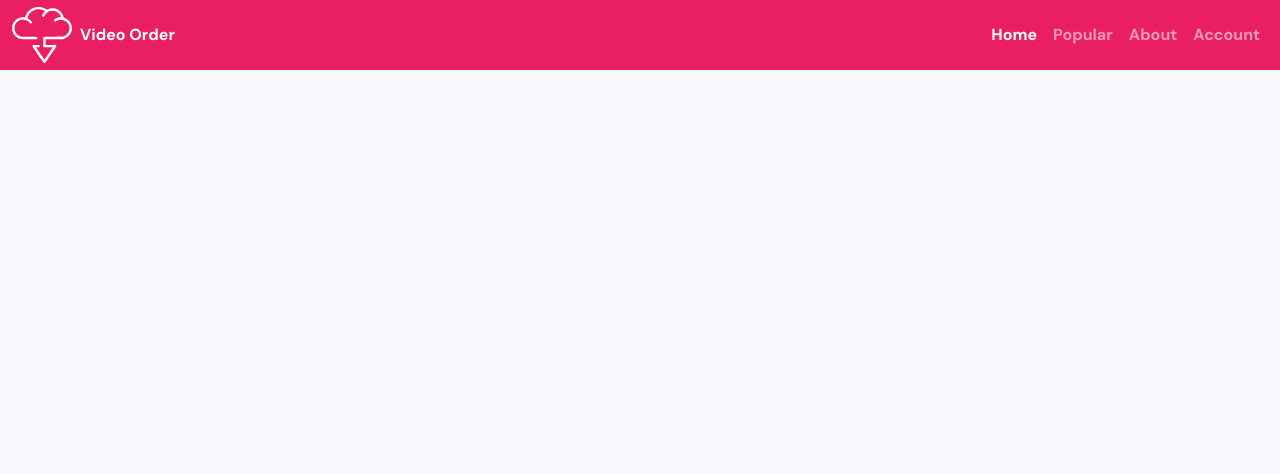
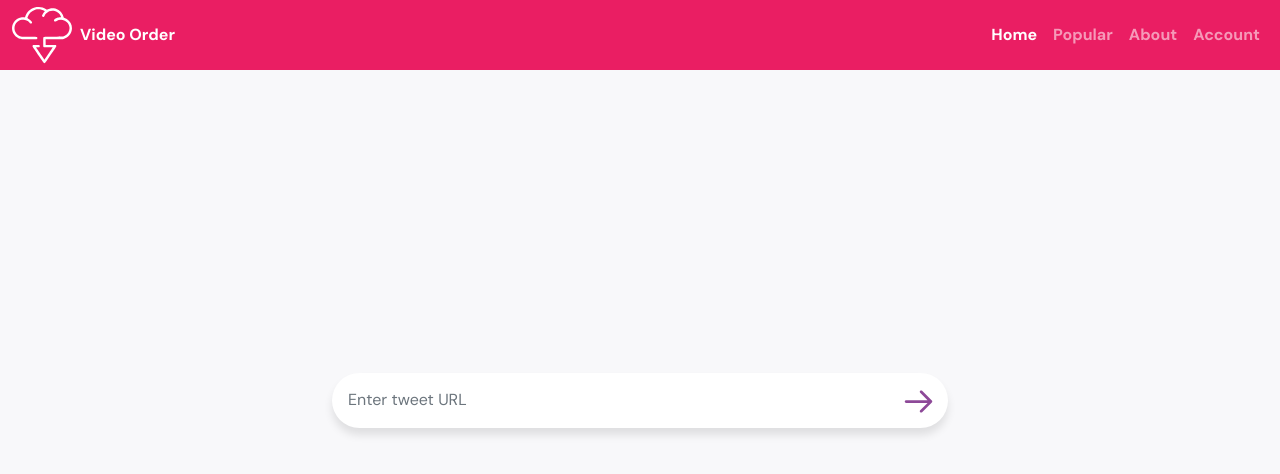
Before and after one commit to james-muriithi/video-order, a Vue app: page / in a window 1280 px wide. Shown: the top 474 px of the page. Built offline with nearby package versions, Linux system fonts and the light colour scheme.

Commit message:
added search bar

```diff
--- a/src/components/Navbar.vue
+++ b/src/components/Navbar.vue
@@ -1,5 +1,5 @@
 <template>
-  <nav class="navbar navbar-expand-lg navbar-dark bg-primary py-0 fw-bold">
+  <nav class="navbar navbar-expand-lg navbar-dark bg-primary py-0 fw-bold position-absolute w-100">
     <div class="container-fluid">
       <router-link class="navbar-brand" to="#">
         <Logo />
--- /dev/null
+++ b/src/components/SearchBar.vue
@@ -0,0 +1,55 @@
+<template>
+  <div class="search position-relative">
+    <input
+      type="text"
+      class="form-control rounded-pill ps-3 py-2 border-0"
+      placeholder="Enter tweet URL"
+      v-model="tweetUrl"
+    />
+    <button class="btn btn-search position-absolute" aria-label="search">
+      <svg
+        enable-background="new 0 0 96 96"
+        height="33px"
+        version="1.1"
+        viewBox="0 0 96 96"
+        width="33px"
+        xml:space="preserve"
+        xmlns="http://www.w3.org/2000/svg"
+        xmlns:xlink="http://www.w3.org/1999/xlink"
+      >
+        <path
+          d="M12,52h62.344L52.888,73.456c-1.562,1.562-1.562,4.095-0.001,5.656c1.562,1.562,4.096,1.562,5.658,0l28.283-28.284l0,0  c0.186-0.186,0.352-0.391,0.498-0.609c0.067-0.101,0.114-0.21,0.172-0.315c0.066-0.124,0.142-0.242,0.195-0.373  c0.057-0.135,0.089-0.275,0.129-0.415c0.033-0.111,0.076-0.217,0.099-0.331C87.973,48.525,88,48.263,88,48l0,0  c0-0.003-0.001-0.006-0.001-0.009c-0.001-0.259-0.027-0.519-0.078-0.774c-0.024-0.12-0.069-0.231-0.104-0.349  c-0.039-0.133-0.069-0.268-0.123-0.397c-0.058-0.139-0.136-0.265-0.208-0.396c-0.054-0.098-0.097-0.198-0.159-0.292  c-0.146-0.221-0.314-0.427-0.501-0.614L58.544,16.888c-1.562-1.562-4.095-1.562-5.657-0.001c-1.562,1.562-1.562,4.095,0,5.658  L74.343,44L12,44c-2.209,0-4,1.791-4,4C8,50.209,9.791,52,12,52z"
+          fill="#8D4998"
+        ></path>
+      </svg>
+    </button>
+  </div>
+</template>
+
+<script>
+export default {
+  name: "SearchBar",
+  data() {
+    return {
+      tweetUrl: "",
+    };
+  },
+};
+</script>
+
+<style lang="scss" scoped>
+.form-control {
+  min-height: 55px;
+  padding-right: 60px;
+  box-shadow: 0px 7px 9px 0px rgb(0 0 0 / 10%);
+  background: $white;
+  &:focus {
+    background: $white;
+    box-shadow: 0px 7px 9px 0px rgb(0 0 0 / 10%);
+  }
+}
+.btn-search {
+  right: 0;
+  top: 5px;
+}
+</style>
--- a/src/views/HomeView.vue
+++ b/src/views/HomeView.vue
@@ -1,11 +1,18 @@
 <template>
-  <div class="home">
+  <div class="container-fluid h-100">
+    <div class="row h-100 align-items-center justify-content-center">
+      <div class="col-sm-10 col-md-8 col-xl-6">
+        <SearchBar />
+      </div>
+    </div>
   </div>
 </template>
 
 <script>
+import SearchBar from '@/components/SearchBar.vue'
 
 export default {
+  components: { SearchBar },
   name: 'HomeView',
 }
 </script>
```
